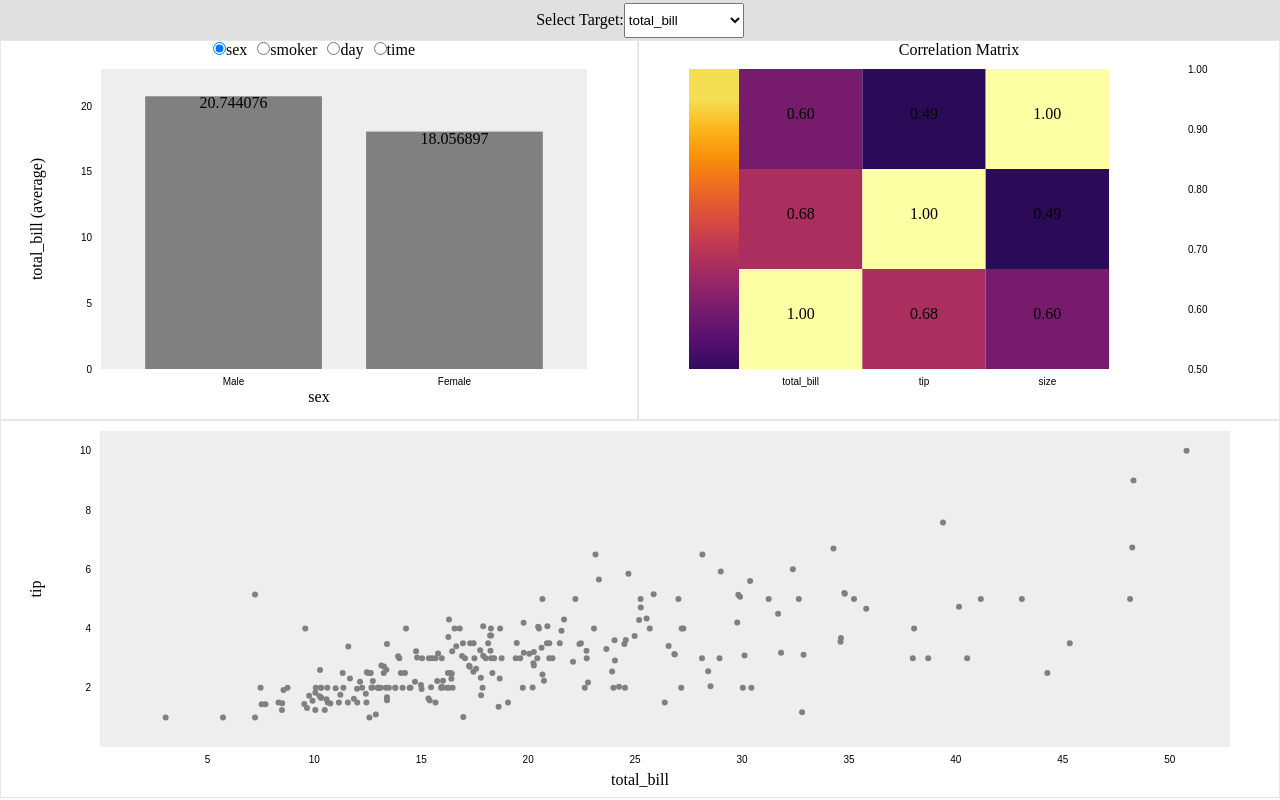
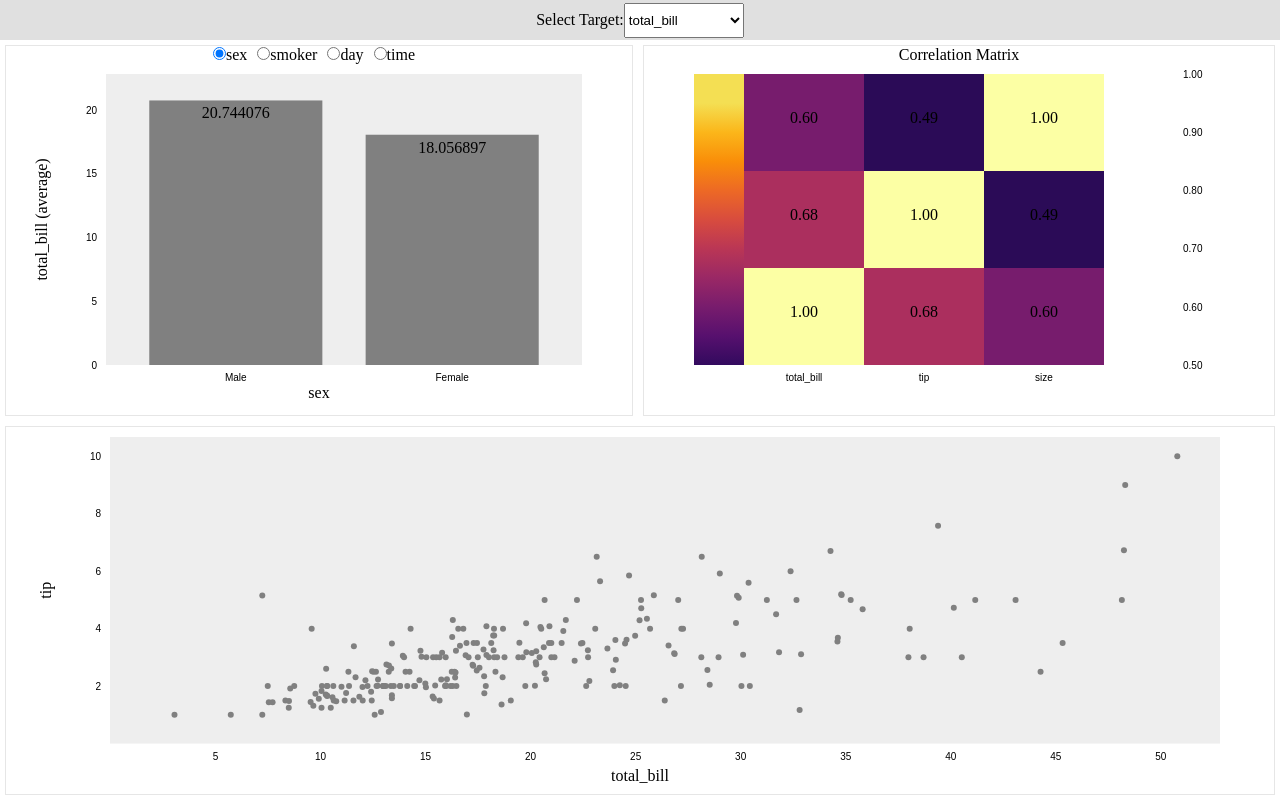
Before and after one commit to nkr685/react-d3-multi-graphs, a React (Create React App) app: page / in a window 1280 px wide. Built offline with nearby package versions, Linux system fonts and the light colour scheme.

Commit message:
added spacing between graphs and fixed day order

```diff
--- a/src/App.js
+++ b/src/App.js
@@ -21,7 +21,8 @@ class App extends Component {
             matrixX:"None",
             matrixY:"None",
             width: window.innerWidth,
-            height: window.innerHeight
+            height: window.innerHeight,
+            margin: 20
         };
     }
 
@@ -72,17 +73,17 @@ class App extends Component {
             <div>
                 <Navbar defaultValue={this.state.dropdownOption} options={this.state.numCols} handleChange={handleDropdown}/>
                 <div className='row-items'>
-                    <div className='graph-container'>
+                    <div className='graph-container' style={{margin: this.state.margin/4}}>
                         <Radio defaultValue={this.state.radioOption} options={this.state.catCols} handleChange={handleRadio}/>
-                        <BarChart x={this.state.radioOption} y={this.state.dropdownOption} data={this.state.data} xAxisTitle={this.state.radioOption} yAxisTitle={this.state.dropdownOption} width={this.state.width} height={this.state.height}/>
+                        <BarChart x={this.state.radioOption} y={this.state.dropdownOption} data={this.state.data} xAxisTitle={this.state.radioOption} yAxisTitle={this.state.dropdownOption} width={this.state.width-this.state.margin} height={this.state.height-this.state.margin}/>
                     </div>
-                    <div className='graph-container'>
-                        <label style={{justifyContent: "center"}}>Correlation Matrix</label>
-                        <CorrelationMatrix axes={this.state.numCols} data={this.state.data} handleChange={handleMatrix} width={this.state.width} height={this.state.height}/>
+                    <div className='graph-container' style={{margin: this.state.margin/4}}>
+                        <label style={{justifyContent: "center"}} >Correlation Matrix</label>
+                        <CorrelationMatrix axes={this.state.numCols} data={this.state.data} handleChange={handleMatrix} width={this.state.width-this.state.margin} height={this.state.height-this.state.margin}/>
                     </div>
                 </div>
-                <div className='graph-container'>
-                    <ScatterPlot x={this.state.matrixX} y={this.state.matrixY} data={this.state.data} width={this.state.width} height={this.state.height}/>
+                <div className='graph-container' style={{margin: this.state.margin/4}}>
+                    <ScatterPlot x={this.state.matrixX} y={this.state.matrixY} data={this.state.data} width={this.state.width-this.state.margin} height={this.state.height-this.state.margin}/>
                 </div>
             </div>
         )
--- a/src/graphs/BarChart.js
+++ b/src/graphs/BarChart.js
@@ -49,6 +49,9 @@ class BarChart extends Component {
 
         // X axis
         var x_data = temp_data.map((item) => item[0]);
+        if (x === 'day') {
+            x_data.sort(this.sortDays)
+        }
         var x_scale = d3
         .scaleBand()
         .domain(x_data)
@@ -99,7 +102,7 @@ class BarChart extends Component {
             d3.select(this.parentNode)
             .append("text")
             .attr("x", x_scale(d[0]) + x_scale.bandwidth()/2)
-            .attr("y", y_scale(d[1]) + font_size)
+            .attr("y", y_scale(d[1]) + font_size*1.5)
             .attr('text-anchor', "middle")
             .style("fill", "black")
             .text(d[1].toFixed(6))
@@ -124,6 +127,12 @@ class BarChart extends Component {
             container.selectAll('.tick line').remove();
             container.selectAll('.domain').remove();
     }
+
+    sortDays(day, next_day) {
+        let days = ['Mon', 'Tues', 'Wed', 'Thur', 'Fri', 'Sat', 'Sun']
+        return days.indexOf(day) - days.indexOf(next_day)
+    }
+
     render () {
         return (
             <svg className="bar">
--- a/src/graphs/CorrelationMatrix.js
+++ b/src/graphs/CorrelationMatrix.js
@@ -34,7 +34,6 @@ class CorrelationMatrix extends Component {
         })
 
         var columns = axes.map(column => {
-            console.log(column)
             return filteredData.map(row => row[column])
         })
 
```
